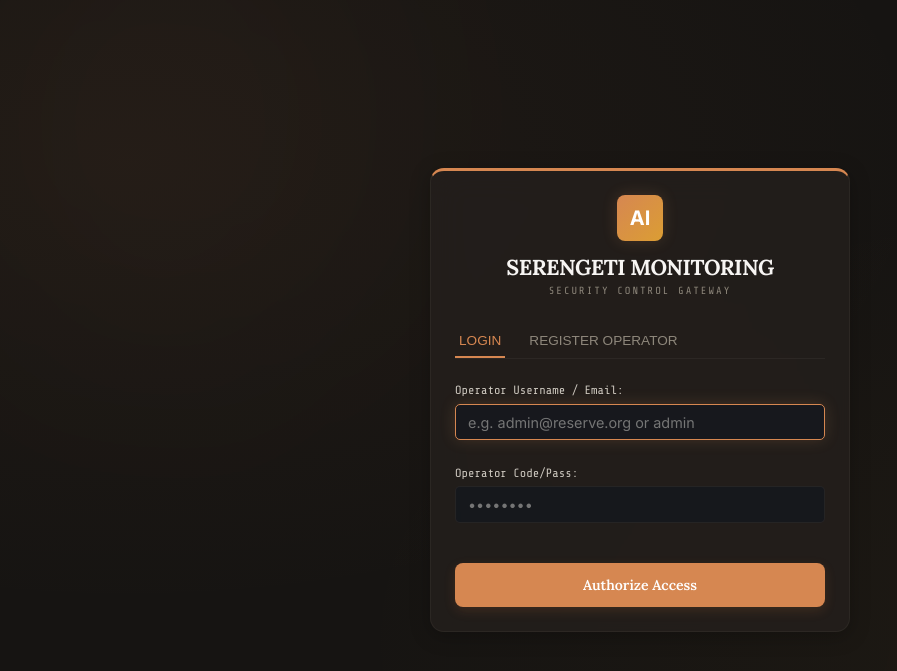
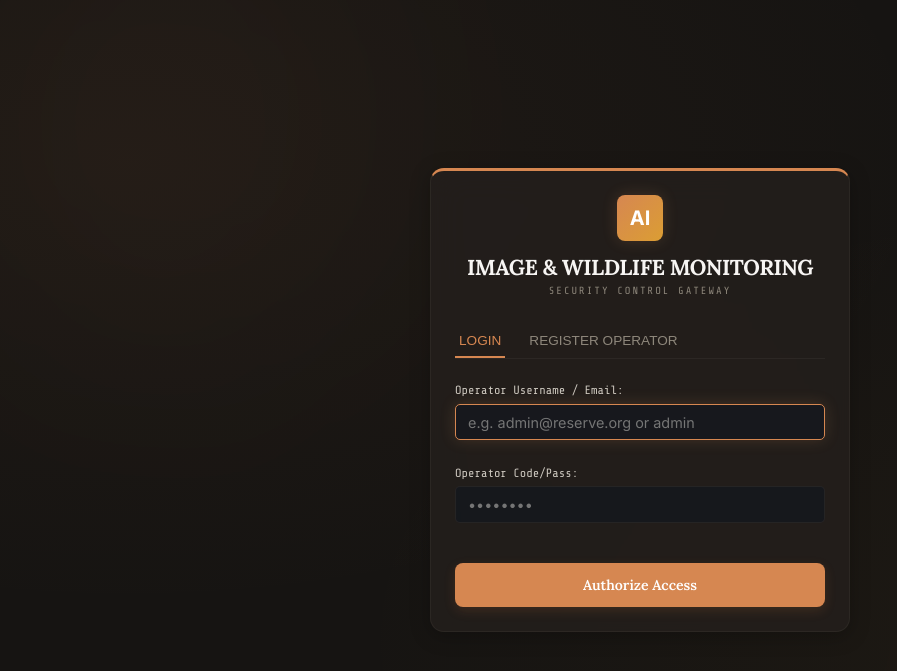
Before and after one commit to Aparvan/Project1, a Flask app: page / in a window 1280 px wide. Shown: the top 671 px of the page, without its empty margins (0-897 px from the left). Run offline with Flask 3, Linux system fonts and the light colour scheme.

Commit message:
Update application branding to AI Smart Image And Wildlife Monitoring

```diff
--- a/templates/index.html
+++ b/templates/index.html
@@ -3,7 +3,7 @@
 <head>
     <meta charset="UTF-8">
     <meta name="viewport" content="width=device-width, initial-scale=1.0">
-    <title>AI Smart Wildlife Monitoring Platform</title>
+    <title>AI Smart Image And Wildlife Monitoring Platform</title>
     <!-- Google Fonts & Material Icons -->
     <link href="https://fonts.googleapis.com/css2?family=Inter:wght@300;400;500;600;700&family=Outfit:wght@400;500;600;700;800&family=Share+Tech+Mono&display=swap" rel="stylesheet">
     <link href="https://fonts.googleapis.com/icon?family=Material+Icons+Outlined" rel="stylesheet">
@@ -94,7 +94,7 @@
             <div>
                 <div class="logo-section">
                     <div class="logo-icon">AI</div>
-                    <div class="logo-text">AI Smart Wildlife Monitoring</div>
+                    <div class="logo-text">AI Smart Image And Wildlife Monitoring</div>
                 </div>
 
                 <div class="hud-section-label">SYSTEM CONSOLE</div>
@@ -142,7 +142,7 @@
             <!-- TOP HUD HEADER BAR -->
             <header class="top-hud-bar">
                 <div class="hud-title-section">
-                    <div class="hud-breadcrumb">AI SMART WILDLIFE MONITORING PLATFORM // SURVEILLANCE // CORE</div>
+                    <div class="hud-breadcrumb">AI SMART IMAGE AND WILDLIFE MONITORING PLATFORM // SURVEILLANCE // CORE</div>
                     <h2 class="hud-page-title" id="pageTitleText">OPERATIONAL OVERVIEW</h2>
                 </div>
                 <div class="hud-auth-panel">
--- a/templates/login.html
+++ b/templates/login.html
@@ -3,7 +3,7 @@
 <head>
     <meta charset="UTF-8">
     <meta name="viewport" content="width=device-width, initial-scale=1.0">
-    <title>AI Smart Wildlife Monitoring - Security Access</title>
+    <title>AI Smart Image And Wildlife Monitoring - Security Access</title>
     <!-- Google Fonts & Material Icons -->
     <link href="https://fonts.googleapis.com/css2?family=Inter:wght@300;400;500;600;700&family=Outfit:wght@400;500;600;700;800&family=Share+Tech+Mono&display=swap" rel="stylesheet">
     <link href="https://fonts.googleapis.com/icon?family=Material+Icons+Outlined" rel="stylesheet">
@@ -29,7 +29,7 @@
             <!-- Branding Header -->
             <div style="display:flex; flex-direction:column; align-items:center; margin-bottom:1.5rem; text-align:center;">
                 <div class="logo-icon" style="width: 46px; height: 46px; font-size: 1.25rem; margin-bottom:0.75rem;">AI</div>
-                <h2 class="hud-page-title" style="font-size:1.35rem; letter-spacing:-0.5px; margin-bottom:0.25rem;">SERENGETI MONITORING</h2>
+                <h2 class="hud-page-title" style="font-size:1.35rem; letter-spacing:-0.5px; margin-bottom:0.25rem;">IMAGE & WILDLIFE MONITORING</h2>
                 <div class="hud-breadcrumb" style="font-size:0.65rem; color:var(--text-muted);">SECURITY CONTROL GATEWAY</div>
             </div>
 
```
